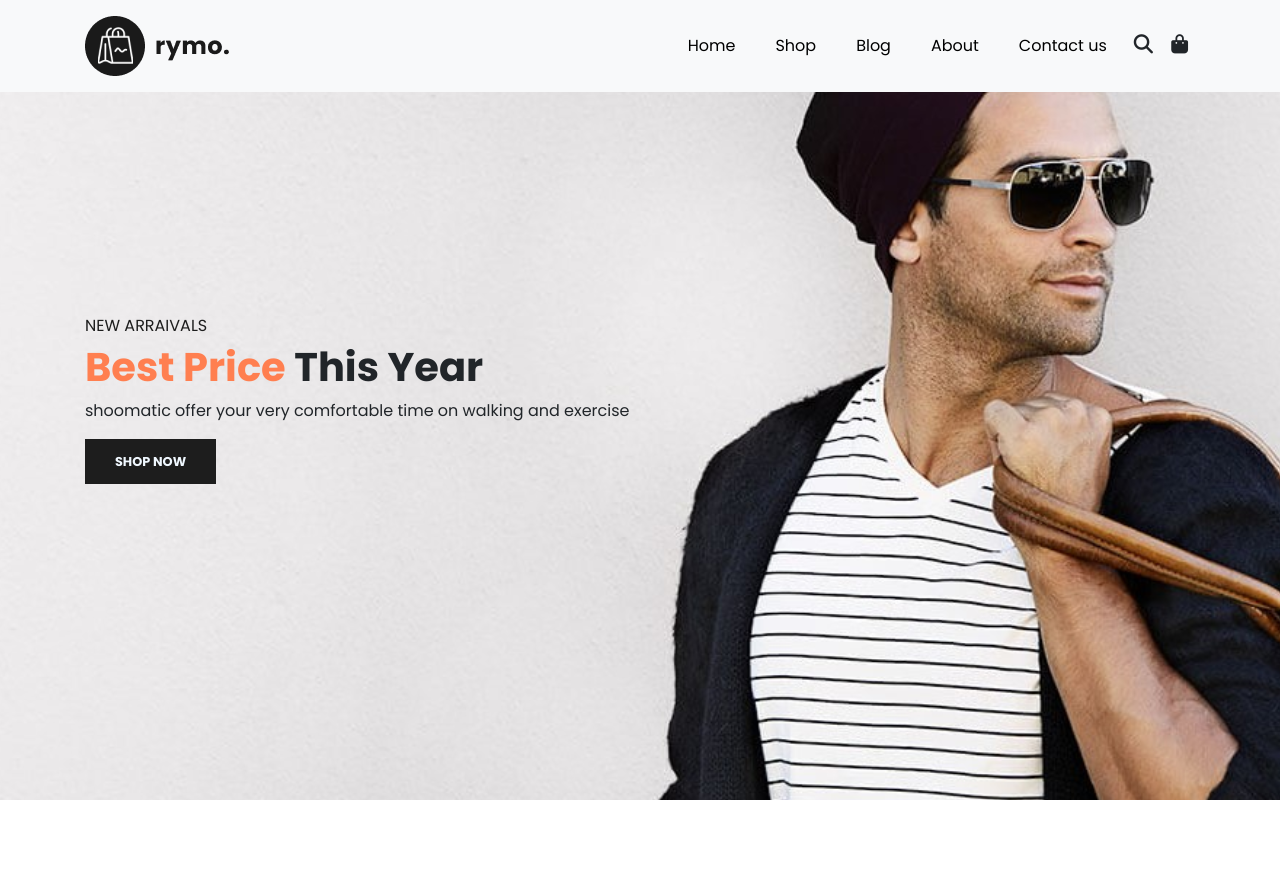
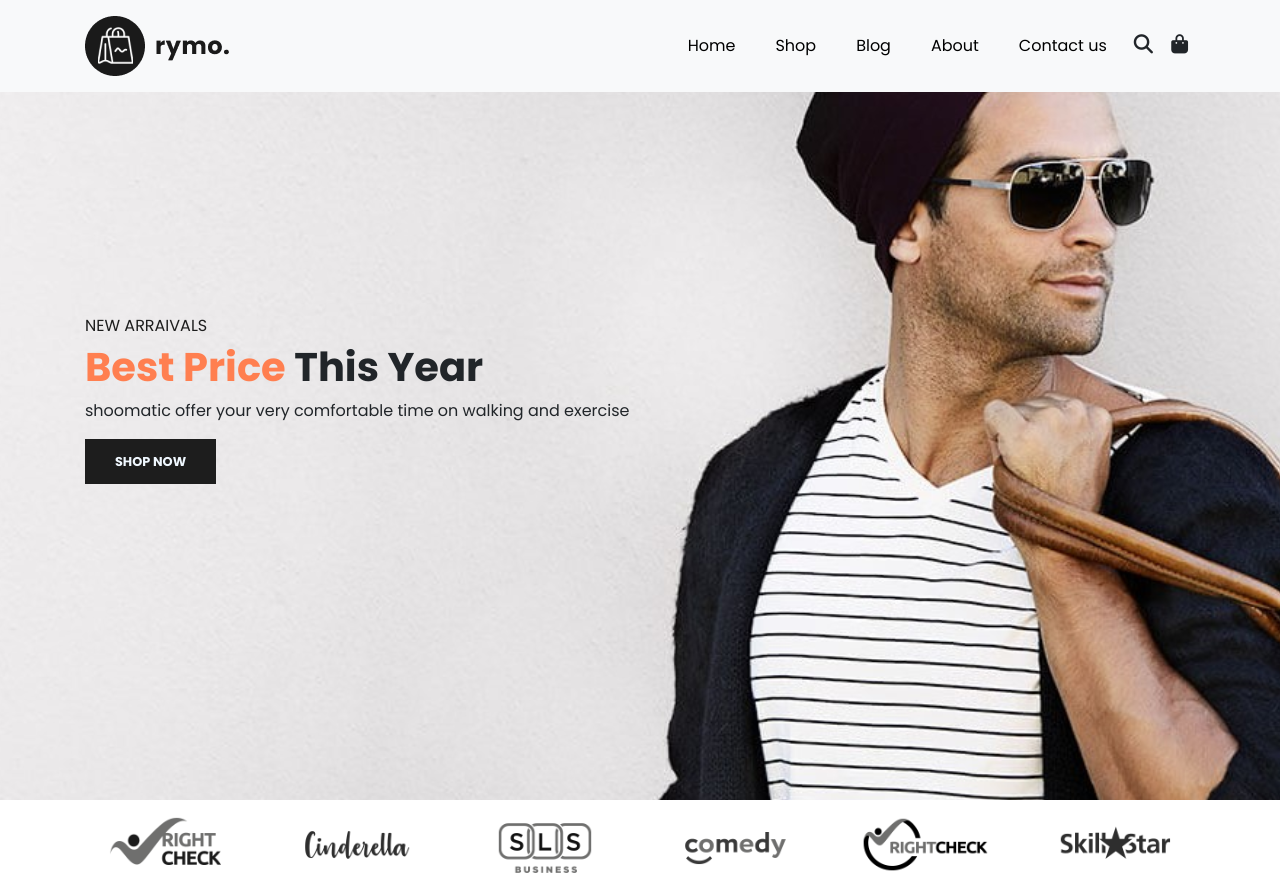
Before and after one commit to Aenay/ecommerce-site, a plain HTML site: page index.html in a window 1280 px wide. Before the commit the page ends 800 px from the top, so only its background shows below. Drawn offline with nearby package versions, Linux system fonts and the light colour scheme.

Commit message:
add brand logo

```diff
--- a/index.html
+++ b/index.html
@@ -56,6 +56,16 @@
             <button>Shop Now</button>
         </div>
     </section>
+    <section id="brand" class="container">
+        <div class="row">
+            <img class="img-fluid col-lg-2 col-md-4 col-6" src="img/brand/1.png" alt="">
+            <img class="img-fluid col-lg-2 col-md-4 col-6" src="img/brand/2.png" alt="">
+            <img class="img-fluid col-lg-2 col-md-4 col-6" src="img/brand/3.png" alt="">
+            <img class="img-fluid col-lg-2 col-md-4 col-6" src="img/brand/4.png" alt="">
+            <img class="img-fluid col-lg-2 col-md-4 col-6" src="img/brand/5.png" alt="">
+            <img class="img-fluid col-lg-2 col-md-4 col-6" src="img/brand/6.png" alt="">
+        </div>
+    </section>
 
     <script src="https://code.jquery.com/jquery-3.3.1.slim.min.js" integrity="sha384-q8i/X+965DzO0rT7abK41JStQIAqVgRVzpbzo5smXKp4YfRvH+8abtTE1Pi6jizo" crossorigin="anonymous"></script>
     <script src="https://cdn.jsdelivr.net/npm/popper.js@1.14.3/dist/umd/popper.min.js" integrity="sha384-ZMP7rVo3mIykV+2+9J3UJ46jBk0WLaUAdn689aCwoqbBJiSnjAK/l8WvCWPIPm49" crossorigin="anonymous"></script>
```
